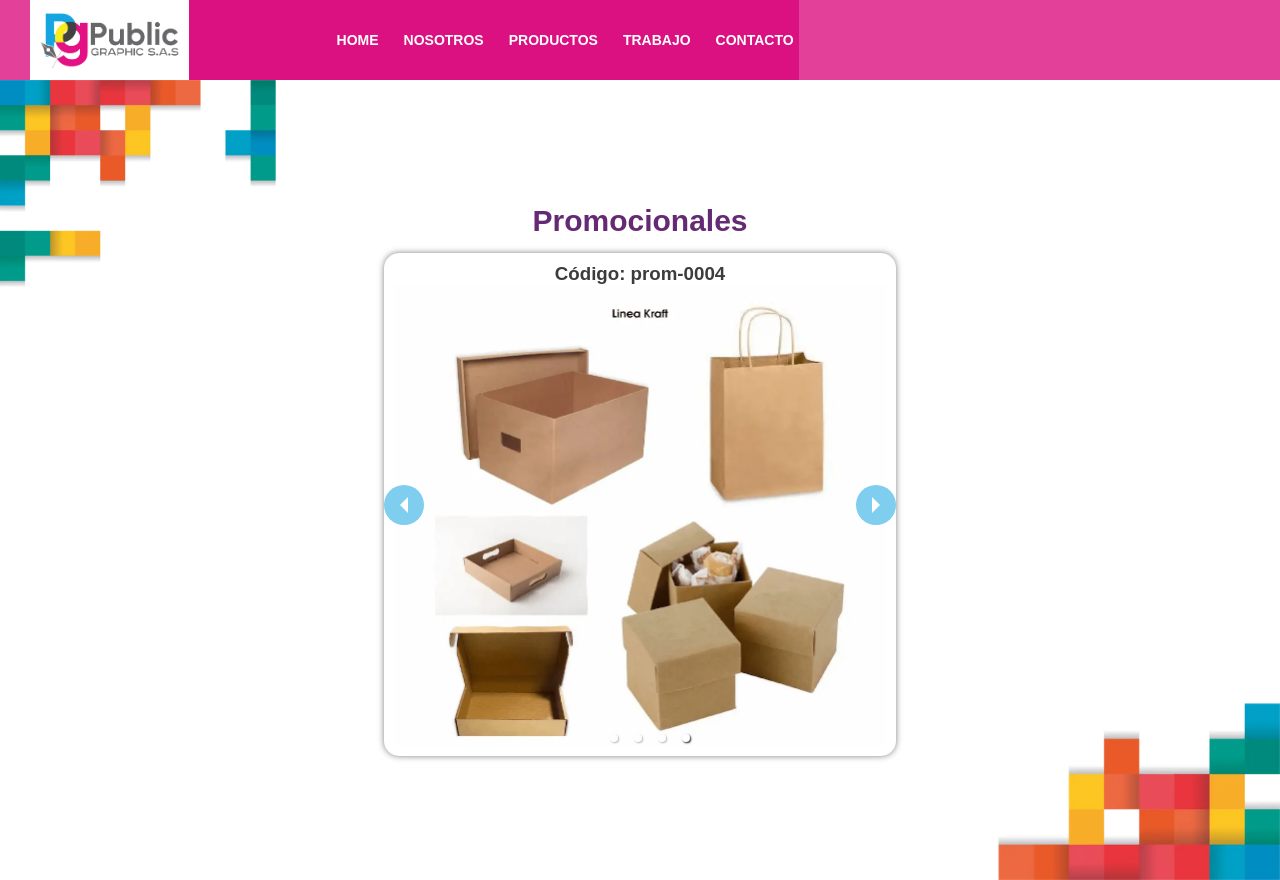
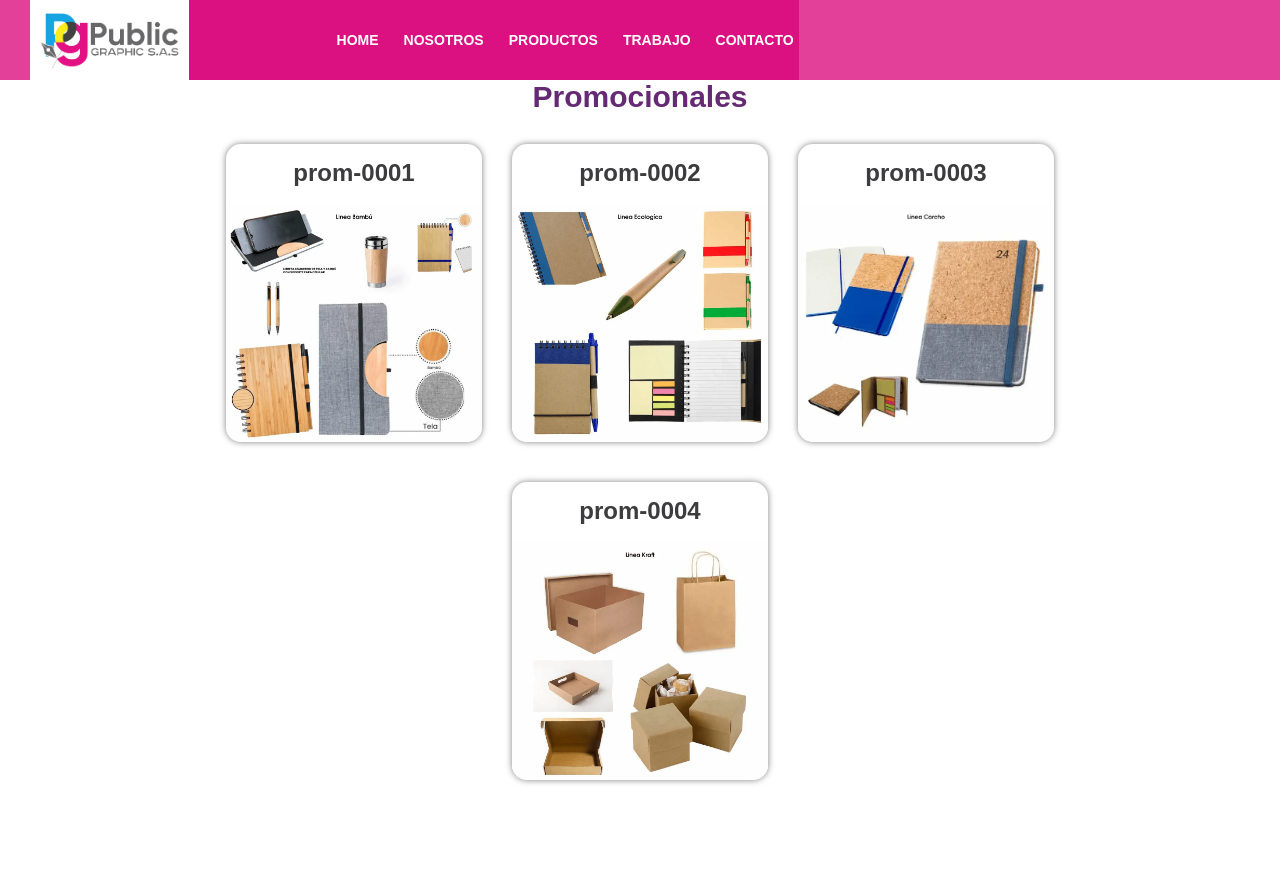
Before and after one commit to davismz09/public-graphic-sa, a React (Vite) app: page /#/productos/1 in a window 1280 px wide. After the commit the page ends 820 px from the top, so only its background shows below. Built offline with nearby package versions, Linux system fonts and the light colour scheme.

Commit message:
Removiendo componente carousel y agregando enlace a la seccion de producto.

```diff
--- a/src/components/productos/producto-lista.jsx
+++ b/src/components/productos/producto-lista.jsx
@@ -1,17 +1,23 @@
 import {useState, useEffect} from "react";
-import {useParams} from "react-router-dom";
-import {Carousel} from "react-responsive-carousel";
-import "react-responsive-carousel/lib/styles/carousel.min.css";
+import {useParams, useNavigate} from "react-router-dom";
 import data from "../../productos.json";
 import Loader from "../loader.jsx";
 import useIntersection from "../hooks/use-interseccion.jsx";
+import useMenu from "../hooks/use-menu.jsx";
 
 const ProductoLista = () => {
   const {items} = data;
   const params = useParams();
-  const [imgRef, isIntersecting] = useIntersection();
+  const navigate = useNavigate();
+  const {handleTimeout} = useMenu();
+  const [imgRef] = useIntersection();
   const [loading, setLoading] = useState(true);
   const currentItem = items.find((item) => item.id === parseInt(params.id));
+
+  const handleClick = (base, codigo) => {
+    navigate(`/productos/comprar/${base}/${codigo}`);
+    handleTimeout();
+  };
 
   useEffect(() => {
     setLoading(true);
@@ -35,41 +41,34 @@ const ProductoLista = () => {
   }, [params.id, currentItem]);
 
   return (
-    <main className='portafolio_container'>
-      <section className='portafolio_producto' key={currentItem?.id}>
+    <section className='portafolio_producto' key={currentItem?.id}>
+      <div className='contenedor'>
         <h2 ref={imgRef.current} className='titulo-servicios'>
           {currentItem?.titulo}
         </h2>
         {loading ? (
           <Loader />
         ) : currentItem?.carrusel ? (
-          <Carousel
-            autoPlay
-            infiniteLoop
-            showArrows
-            interval={1500}
-            showStatus={false}
-            showThumbs={false}
-            className={`imagen-port--animation ${
-              isIntersecting ? "visible" : ""
-            }`}>
-            {Object.values(currentItem.carrusel).map((imagen) => (
-              <div key={imagen.codigo}>
-                <h3>Código: {imagen.codigo}</h3>
-                <img src={imagen.url} alt={imagen.alt} />
+          <div className='galeria-port'>
+            {Object.values(currentItem.carrusel).map((imagen, index) => (
+              <div
+                key={index}
+                className={`imagen-port`}
+                onClick={() => handleClick(currentItem?.id, imagen.codigo)}>
+                <h2 style={{textAlign: "center", padding: "15px 0"}}>
+                  {imagen.codigo}
+                </h2>
+                <img src={imagen.url} alt={imagen.codigo} />
               </div>
             ))}
-          </Carousel>
+          </div>
         ) : (
-          <div
-            className={`imagen-port imagen-port--animation ${
-              isIntersecting ? "visible" : ""
-            }`}>
+          <div className={`imagen-port`}>
             <img src={currentItem.imagen} alt={currentItem.titulo} />
           </div>
         )}
-      </section>
-    </main>
+      </div>
+    </section>
   );
 };
 
```
